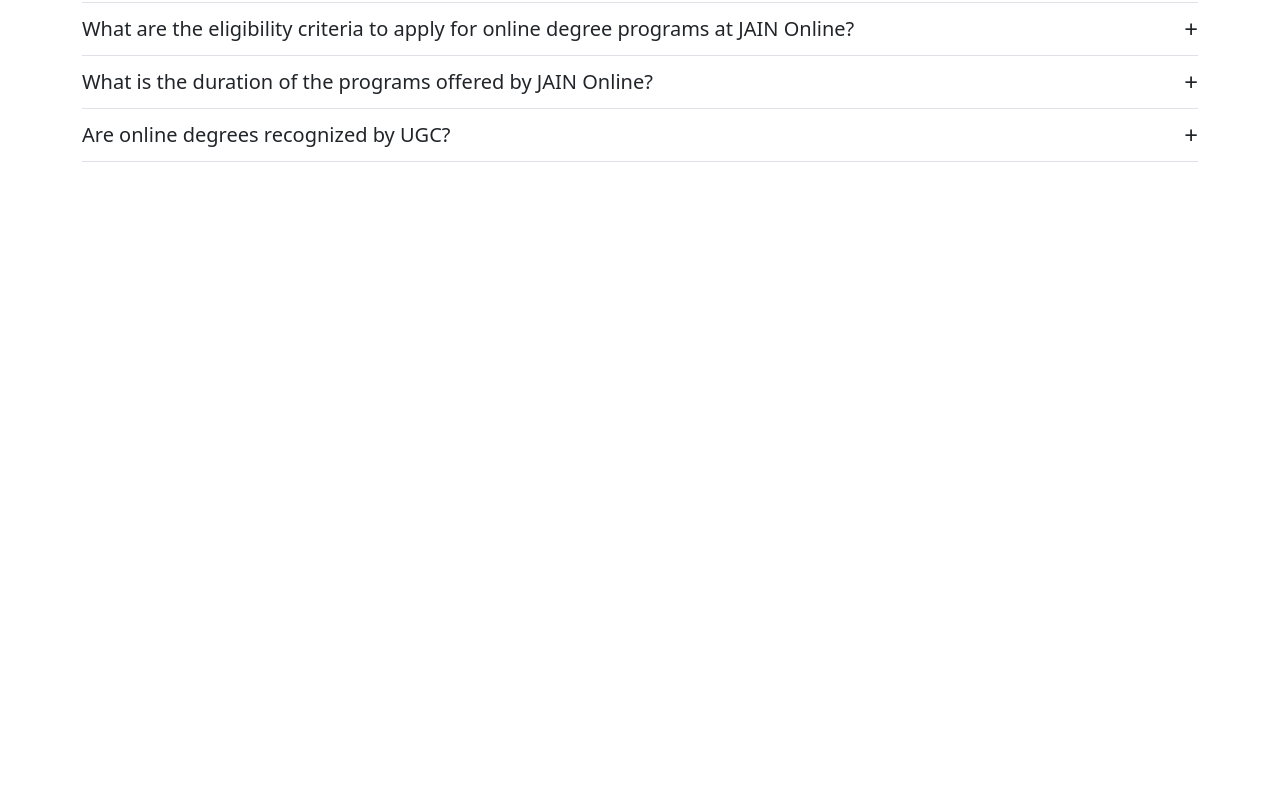
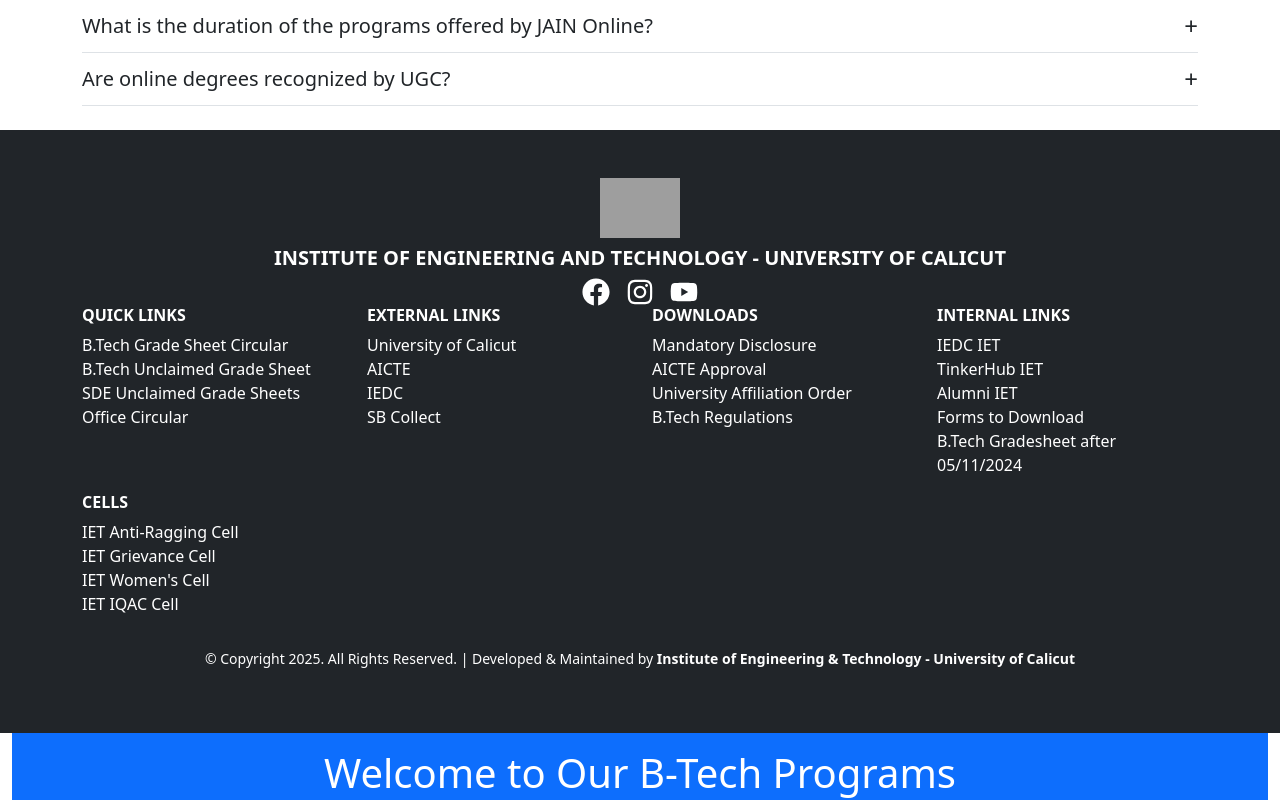
Before and after one commit to HanaNasrin/Entrolix, a React (Create React App) app: page / in a window 1280 px wide. Shown: the part 1160-1960 px from the top of the page. Before the commit the page ends 1346 px from the top, so only its background shows below. Built offline with nearby package versions, Linux system fonts and the light colour scheme; grey boxes are pictures that could not be loaded; the HTML template or start-up script is replaced by a standard one.

Commit message:
footer changed

```diff
--- a/src/App.js
+++ b/src/App.js
@@ -14,7 +14,7 @@
 
       <Navbar/>
 
-      <Navbar>
+
 
 
         <BrowserRouter>
@@ -27,7 +27,7 @@
 
 
 
-      </Navbar>
+
       <Home/>
 
     </div>
--- a/src/Components/Footer.jsx
+++ b/src/Components/Footer.jsx
@@ -74,7 +74,7 @@
               <li><a href="https://tinkerhubietcu.github.io/"className="text-white text-decoration-none" target="_blank" rel="noopener noreferrer">TinkerHub IET</a></li>
               <li><a href="http://www.cuiet.info/alumni.php"className="text-white text-decoration-none" target="_blank" rel="noopener noreferrer">Alumni IET</a></li>
               <li><a href="http://www.cuiet.info/forms.php"className="text-white text-decoration-none" target="_blank" rel="noopener noreferrer">Forms to Download</a></li>
-              <li><a href="gradesheet.php"className="text-white text-decoration-none" target="_blank" rel="noopener noreferrer">B.Tech Gradesheet after 05/11/2024</a></li>
+              <li><a href="http://www.cuiet.info/gradesheet.php"className="text-white text-decoration-none" target="_blank" rel="noopener noreferrer">B.Tech Gradesheet after 05/11/2024</a></li>
             </ul>
           </Col>
         </Row>
@@ -84,10 +84,10 @@
           <Col sm={6} md={3}>
             <h6 className="fw-bold">CELLS</h6>
             <ul className="list-unstyled">
-              <li><a href="ragging_cell.php"className="text-white text-decoration-none" target="_blank" rel="noopener noreferrer">IET Anti-Ragging Cell</a></li>
-              <li><a href="grievence_cell.php"className="text-white text-decoration-none" target="_blank" rel="noopener noreferrer">IET Grievance Cell</a></li>
-              <li><a href="womens_cell.php"className="text-white text-decoration-none" target="_blank" rel="noopener noreferrer">IET Women's Cell</a></li>
-              <li><a href="iqac_cell.php"className="text-white text-decoration-none" target="_blank" rel="noopener noreferrer">IET IQAC Cell</a></li>
+              <li><a href="http://www.cuiet.info/ragging_cell.php"className="text-white text-decoration-none" target="_blank" rel="noopener noreferrer">IET Anti-Ragging Cell</a></li>
+              <li><a href="http://www.cuiet.info/grievence_cell.php"className="text-white text-decoration-none" target="_blank" rel="noopener noreferrer">IET Grievance Cell</a></li>
+              <li><a href="http://www.cuiet.info/womens_cell.php"className="text-white text-decoration-none" target="_blank" rel="noopener noreferrer">IET Women's Cell</a></li>
+              <li><a href="http://www.cuiet.info/iqac_cell.php"className="text-white text-decoration-none" target="_blank" rel="noopener noreferrer">IET IQAC Cell</a></li>
             </ul>
           </Col>
         </Row>
```
